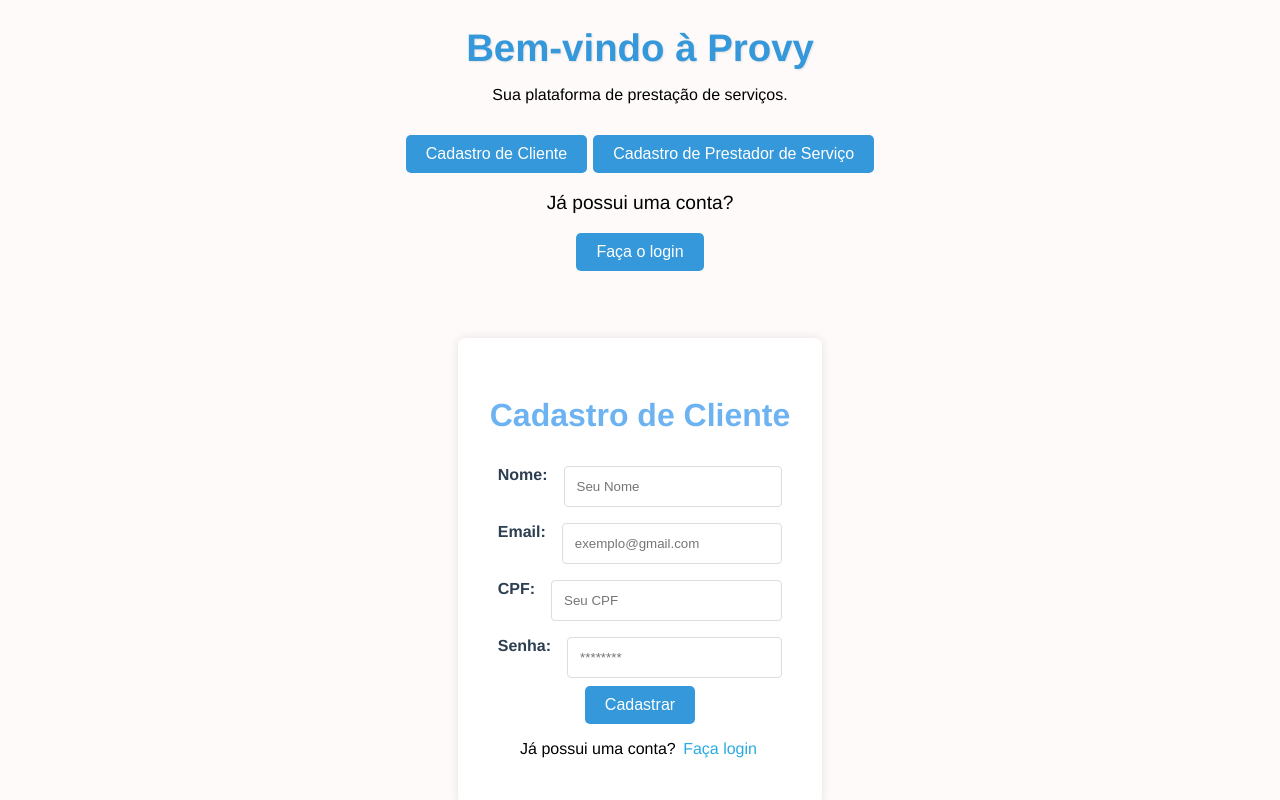
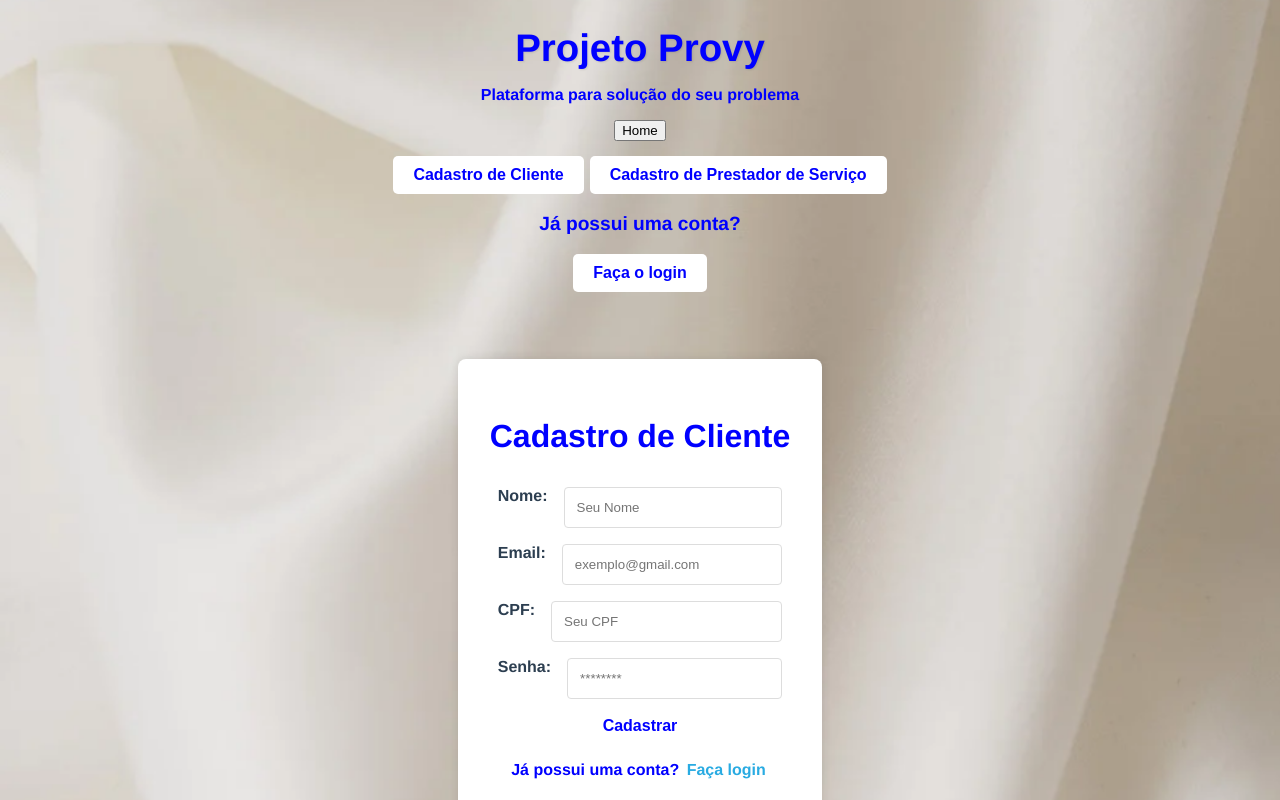
Before and after one commit to CesarSoldier/Projeto-Provy, a Vue app in the folder ProjetoProvy/: page /cadastrocliente in a window 1280 px wide. Shown: the top 800 px of the page. Built offline with nearby package versions, Linux system fonts and the light colour scheme.

Commit message:
novabranch

```diff
--- a/ProjetoProvy/src/App.vue
+++ b/ProjetoProvy/src/App.vue
@@ -3,9 +3,15 @@
     <header-component />
 
     <header>
-            <h1>Bem-vindo à Provy</h1>
-            <p>Sua plataforma de prestação de serviços.</p>
+            <h1>Projeto Provy</h1>
+            <p>Plataforma para solução do seu problema</p>
         </header>
+
+        <div class="home-container">
+          <router-link to="/">
+        <button class="home">Home</button>
+      </router-link>
+      </div>
 
     <div class="navigation-buttons">
       <router-link to="/cadastrocliente">
@@ -86,11 +92,13 @@ export default {
   text-align: center;
   color: #2c3e50;
   margin: 0;
-  background-color: #fffafa;
-
+  background-image: url("../Imagens/Provy (1).png");
+  background-size:cover;
 }
 
-.header-component,
+header h1{
+  color: blue;
+}
 .footer-component {
   width: 100%;
 }
@@ -115,27 +123,33 @@ export default {
     border: none;
     border-radius: 5px;
     text-decoration: none;
-    transition: background-color 0.3s ease;
+
 }
-
 
 .btn {
   padding: 10px 20px;
-  background-color: #3498db;
-  color: white;
+  background-color: white;
+  color: blue;
+  font-weight: bold;
   border: none;
   border-radius: 5px;
   cursor: pointer;
   font-size: 16px;
-  transition: background-color 0.3s ease;
-}
-
-.btn:hover {
-  background-color: #2980b9;
 }
 
 p{
-  color: black;
+  color: blue;
+  font-weight: bold;
+}
+
+.home-container button:hover{
+  color: blue;
+  padding: 10px 30px;
+  border-radius: 5px;
+  cursor: pointer;
+  font-weight: bold;
+  font-size: 16px;
+  transition: 0.5s;
 }
 
 </style>
--- a/ProjetoProvy/src/components/CadastroCliente.vue
+++ b/ProjetoProvy/src/components/CadastroCliente.vue
@@ -80,7 +80,7 @@ export default {
 
 .cadastro-container h2 {
   margin-bottom: 1rem;
-  color: var(--color-primary);
+  color: blue;
 }
 
 .input-group input {
--- a/ProjetoProvy/src/components/ListaDePrestadores.vue
+++ b/ProjetoProvy/src/components/ListaDePrestadores.vue
@@ -164,7 +164,6 @@ export default {
 .search {
     display: flex;
 }
-
 .search .Pesquisar {
     padding: 8px;
     border: 2px solid #3498db;
```
Also changed, not shown: ProjetoProvy/Imagens/Provy (1).png (added).
